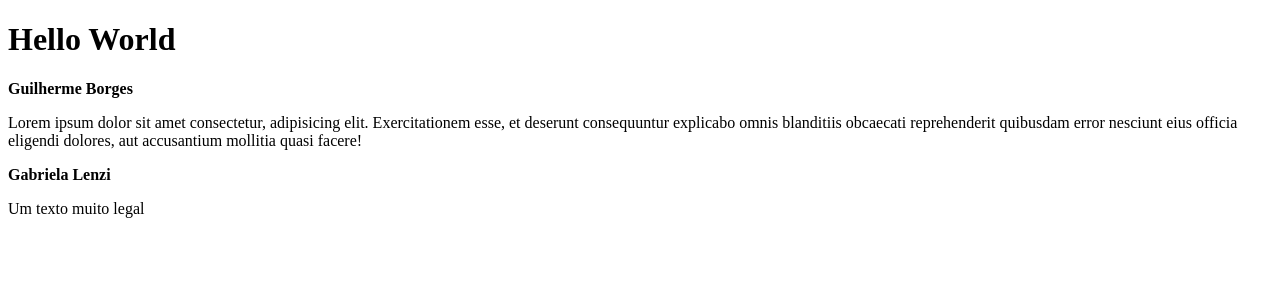
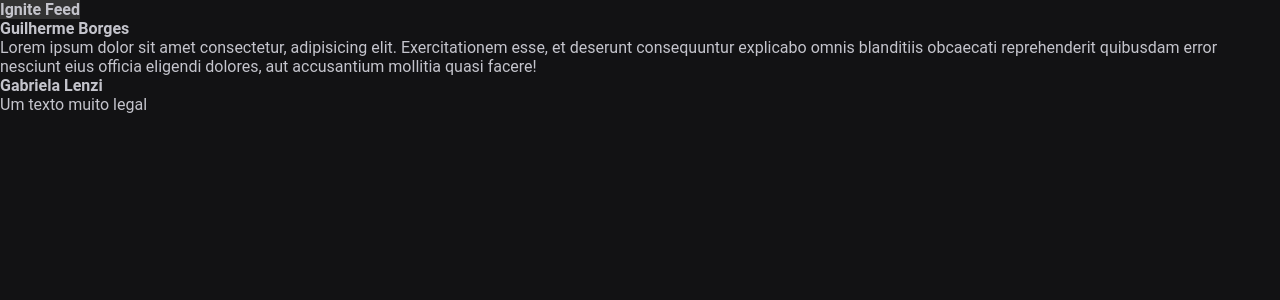
Before and after one commit to guiborgesw/Feed, a React (Vite) app: page / in a window 1280 px wide. Shown: the top 300 px of the page. Built offline with nearby package versions, Linux system fonts and the light colour scheme.

Commit message:
Add Global CSS to my project

```diff
--- a/src/App.jsx
+++ b/src/App.jsx
@@ -1,9 +1,13 @@
 import { Post } from './Post';
+import { Header } from './components/Header';
+
+import './global.css';
 
  export function App() {
   return (
     <div>
-      <h1>Hello World</h1>
+      <Header />
+
       <Post
         author="Guilherme Borges"
         content="Lorem ipsum dolor sit amet consectetur, adipisicing elit. Exercitationem esse, et deserunt consequuntur explicabo omnis blanditiis obcaecati reprehenderit quibusdam error nesciunt eius officia eligendi dolores, aut accusantium mollitia quasi facere!"
--- /dev/null
+++ b/src/components/Header.jsx
@@ -0,0 +1,9 @@
+import styles from './Header.module.css';
+
+export function Header() {
+    return(
+        <header>
+            <strong className={styles.header}>Ignite Feed</strong>
+        </header>
+    );
+}
--- /dev/null
+++ b/src/components/Header.module.css
@@ -0,0 +1,4 @@
+.header {
+    background-color: #333;
+    height: 80px;
+}
--- /dev/null
+++ b/src/global.css
@@ -0,0 +1,30 @@
+:root {
+    --white: #ffffff;
+    --gray-100: #e1e1e6;
+    --gray-300: #c4c4cc;
+    --gray-400: #8d8d99;
+    --gray-600: #323238;
+    --gray-700: #29292e;
+    --gray-800: #202024;
+    --gray-900: #121214;
+
+    --green-500: #00875f;
+}
+
+* {
+    margin: 0;
+    padding: 0;
+    box-sizing: border-box;
+}
+
+body {
+    background: var(--gray-900);
+    color: var(--gray-300);
+    -webkit-font-smoothing: antialiased;
+}
+
+body, input, textarea, button {
+    font-family: 'Roboto', sans-serif;
+    font-weight: 400;
+    font-size: 1rem;
+}
--- a/src/styles.css
+++ /dev/null
@@ -1,4 +0,0 @@
-body {
-    background-color: #121214;
-    color: white;
-}
```
